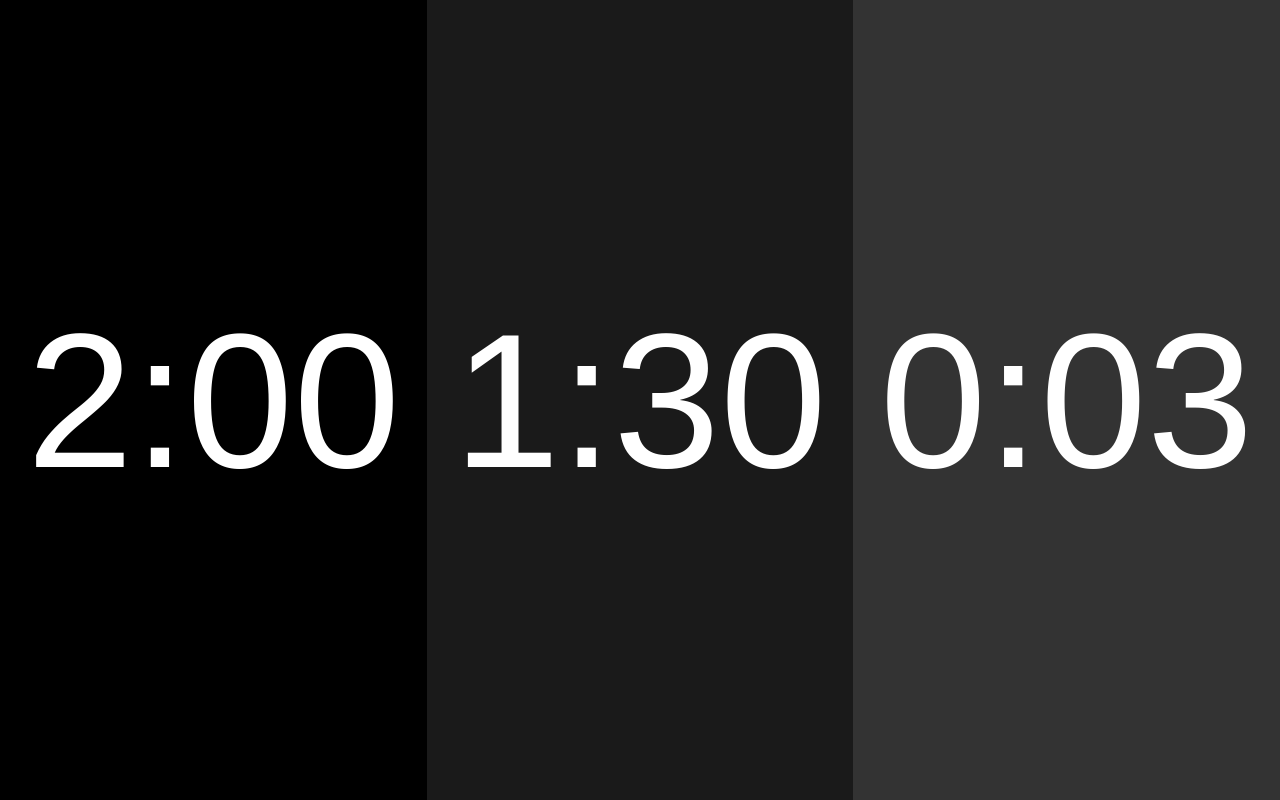
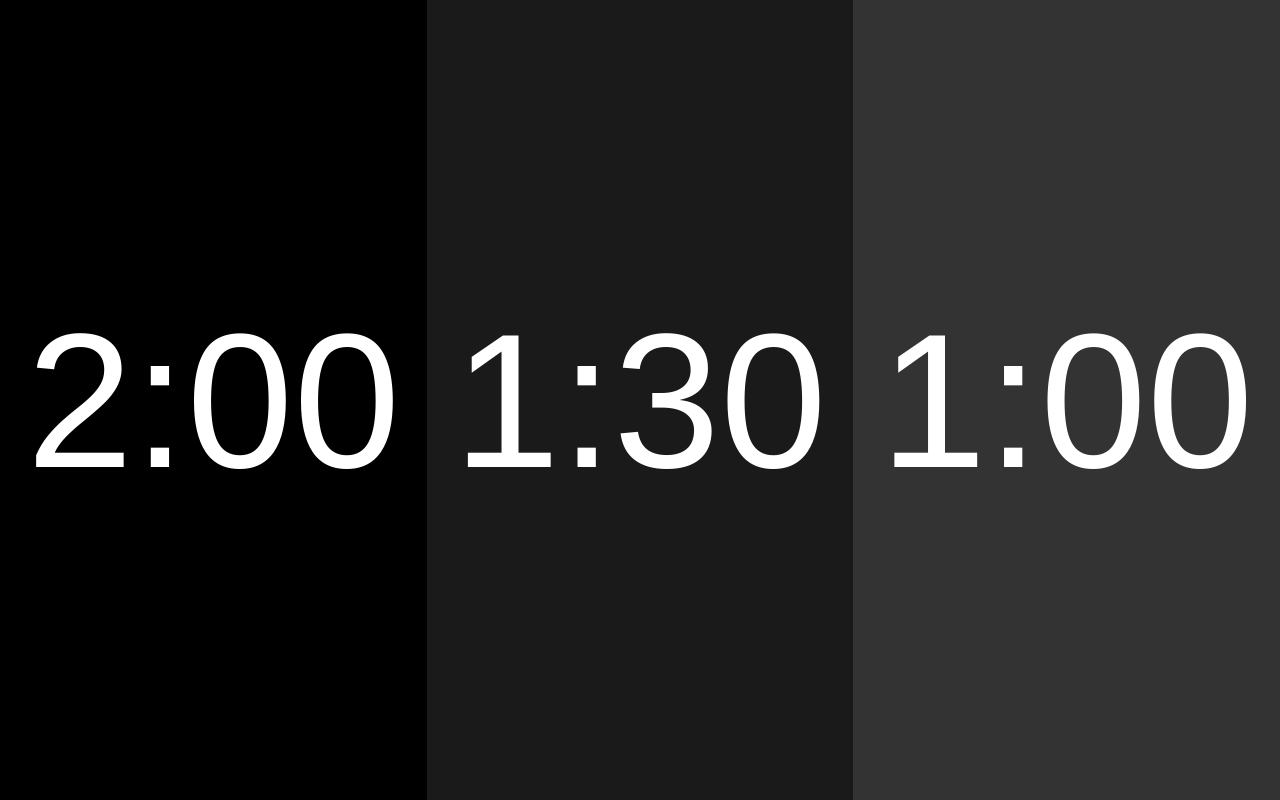
Before and after one commit to j-/rest, a React (Create React App) app: page / in a window 1280 px wide. Built offline with nearby package versions, Linux system fonts and the light colour scheme; what nosleep.js would draw is missing.

Commit message:
Revert test change

```diff
--- a/src/App.tsx
+++ b/src/App.tsx
@@ -97,10 +97,10 @@ const App: React.FC = () => {
             try {
               nosleep.enable();
             } catch (err) {}
-            send('START', { seconds: 3 });
+            send('START', { seconds: 60 });
           }}
         >
-          <span className="App-time-button-text">{formatTime(3 * 1000)}</span>
+          <span className="App-time-button-text">{formatTime(60 * 1000)}</span>
         </button>
       </div>
       <div className="App-content">
```
